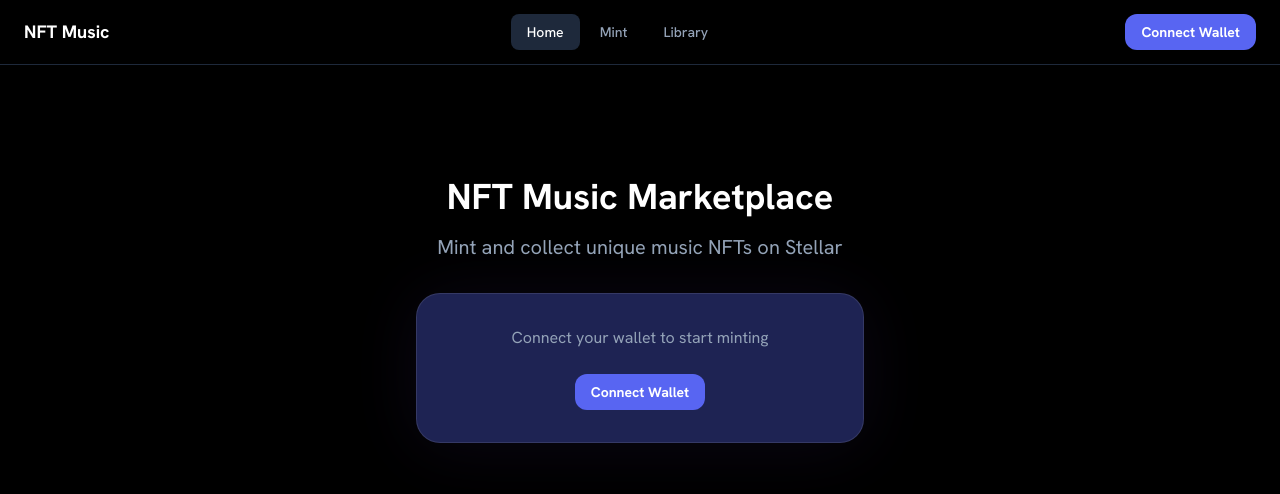
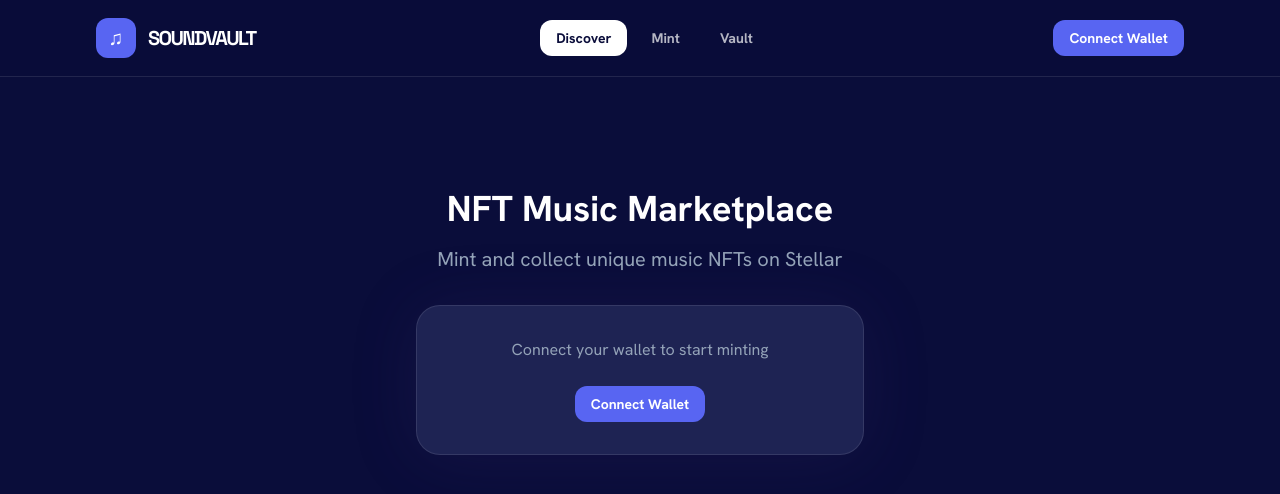
Before and after one commit to donendosted/NFT_MUSIC, a Next.js app in the folder frontend/: page / in a window 1280 px wide. Shown: the top 494 px of the page. Built offline with nearby package versions, Linux system fonts and the light colour scheme; no server answers.

Commit message:
feat: redesign application navigation shell

```diff
--- a/frontend/app/layout.tsx
+++ b/frontend/app/layout.tsx
@@ -13,7 +13,7 @@ export const metadata: Metadata = {
 export default function RootLayout({ children }: { children: React.ReactNode }) {
   return (
     <html lang="en">
-      <body className="bg-black text-white min-h-screen">
+      <body className="min-h-screen bg-[#0a0d3a] text-white">
         <QueryProvider>
           <Navbar />
           <main className="pb-20 lg:pb-0">{children}</main>
@@ -22,9 +22,9 @@ export default function RootLayout({ children }: { children: React.ReactNode })
             position="bottom-right"
             toastOptions={{
               style: {
-                background: '#000',
+                background: '#1e2353',
                 color: '#fff',
-                border: '1px solid #333',
+                border: '1px solid rgba(255,255,255,.12)',
               },
             }}
           />
--- a/frontend/components/layout/BottomNav.tsx
+++ b/frontend/components/layout/BottomNav.tsx
@@ -40,7 +40,7 @@ export function BottomNav() {
 
   return (
     <nav
-      className="fixed bottom-0 left-0 right-0 z-50 lg:hidden bg-black/95 backdrop-blur-xl border-t border-slate-800"
+      className="fixed bottom-0 left-0 right-0 z-50 border-t border-white/10 bg-[#0a0d3a]/95 backdrop-blur-xl lg:hidden"
       style={{ paddingBottom: 'env(safe-area-inset-bottom)' }}
     >
       <div className="flex items-center justify-around h-16">
@@ -55,16 +55,16 @@ export function BottomNav() {
                 item.accent
                   ? isActive
                     ? 'text-white'
-                    : 'text-slate-500'
+                    : 'text-white/55'
                   : isActive
-                  ? 'text-slate-400'
-                  : 'text-slate-600'
+                  ? 'text-[#35ed7e]'
+                  : 'text-white/45'
               )}
             >
               {item.accent ? (
                 <div className={cn(
                   'w-10 h-10 rounded-xl flex items-center justify-center transition-colors',
-                  isActive ? 'bg-slate-700' : 'bg-slate-800'
+                  isActive ? 'bg-[#5865f2]' : 'bg-[#1e2353]'
                 )}>
                   {item.icon}
                 </div>
@@ -73,7 +73,7 @@ export function BottomNav() {
               )}
               <span className="text-[10px] font-medium">{item.label}</span>
               {isActive && !item.accent && (
-                <div className="absolute bottom-0 left-1/2 -translate-x-1/2 w-6 h-0.5 bg-slate-700 rounded-full" />
+                <div className="absolute bottom-0 left-1/2 h-0.5 w-6 -translate-x-1/2 rounded-full bg-[#35ed7e]" />
               )}
             </Link>
           );
--- a/frontend/components/layout/Navbar.tsx
+++ b/frontend/components/layout/Navbar.tsx
@@ -5,43 +5,15 @@ import { usePathname } from 'next/navigation';
 import { WalletButton } from './WalletButton';
 import { cn } from '@/lib/utils';
 
-const navLinks = [
-  { href: '/', label: 'Home' },
-  { href: '/mint', label: 'Mint' },
-  { href: '/library', label: 'Library' },
-];
+const navLinks = [{ href: '/', label: 'Discover' }, { href: '/mint', label: 'Mint' }, { href: '/library', label: 'Vault' }];
 
 export function Navbar() {
   const pathname = usePathname();
-
-  return (
-    <header className="sticky top-0 z-50 bg-black/90 backdrop-blur-xl border-b border-slate-800">
-      <div className="max-w-7xl mx-auto px-4 sm:px-6 h-16 flex items-center justify-between gap-4">
-        <Link href="/" className="flex items-center gap-2 shrink-0">
-          <span className="text-lg font-bold text-white">NFT Music</span>
-        </Link>
-
-        <nav className="hidden lg:flex items-center gap-1">
-          {navLinks.map((link) => (
-            <Link
-              key={link.href}
-              href={link.href}
-              className={cn(
-                'px-4 py-2 rounded-lg text-sm font-medium transition-all',
-                pathname === link.href
-                  ? 'bg-slate-800 text-white'
-                  : 'text-slate-400 hover:text-white hover:bg-slate-900'
-              )}
-            >
-              {link.label}
-            </Link>
-          ))}
-        </nav>
-
-        <div className="flex items-center gap-3">
-          <WalletButton />
-        </div>
-      </div>
-    </header>
-  );
+  return <header className="sticky top-0 z-50 border-b border-white/10 bg-[#0a0d3a]/85 backdrop-blur-xl">
+    <div className="page-shell flex h-[76px] items-center justify-between gap-5">
+      <Link href="/" className="group flex items-center gap-3 shrink-0"><span className="flex h-10 w-10 items-center justify-center rounded-xl bg-[#5865f2] text-xl font-bold transition-transform group-hover:rotate-6">♫</span><span className="display text-xl tracking-[-.08em]">SOUNDVAULT</span></Link>
+      <nav className="hidden items-center gap-2 md:flex">{navLinks.map(link => <Link key={link.href} href={link.href} className={cn('rounded-xl px-4 py-2 text-sm font-bold transition-colors', pathname === link.href ? 'bg-white text-[#0a0d3a]' : 'text-white/70 hover:bg-white/10 hover:text-white')}>{link.label}</Link>)}</nav>
+      <WalletButton />
+    </div>
+  </header>;
 }
--- a/frontend/components/layout/WalletButton.tsx
+++ b/frontend/components/layout/WalletButton.tsx
@@ -27,14 +27,14 @@ export function WalletButton() {
       <div className="relative">
         <button
           onClick={() => setShowDropdown(!showDropdown)}
-          className="flex items-center gap-2 bg-primary-600 hover:bg-primary-700 text-white font-semibold py-2 px-4 rounded-xl transition-all text-sm min-w-[120px]"
+          className="flex items-center gap-2 bg-[#5865f2] hover:bg-[#7380ff] text-white font-semibold py-2.5 px-4 rounded-xl transition-all text-sm min-w-[120px]"
         >
           <div className="w-2 h-2 bg-green-400 rounded-full" />
           <span>{truncateAddress(address)}</span>
         </button>
 
         {showDropdown && (
-          <div className="absolute right-0 top-full mt-2 w-56 bg-dark-100 border border-white/10 rounded-xl shadow-xl z-50 overflow-hidden">
+          <div className="absolute right-0 top-full mt-2 w-56 bg-[#1e2353] border border-white/10 rounded-xl shadow-xl z-50 overflow-hidden">
             <div className="p-3 border-b border-white/5">
               <p className="text-xs text-white/40">Connected Wallet</p>
               <p className="text-sm font-mono text-white mt-0.5 break-all">{address}</p>
```
